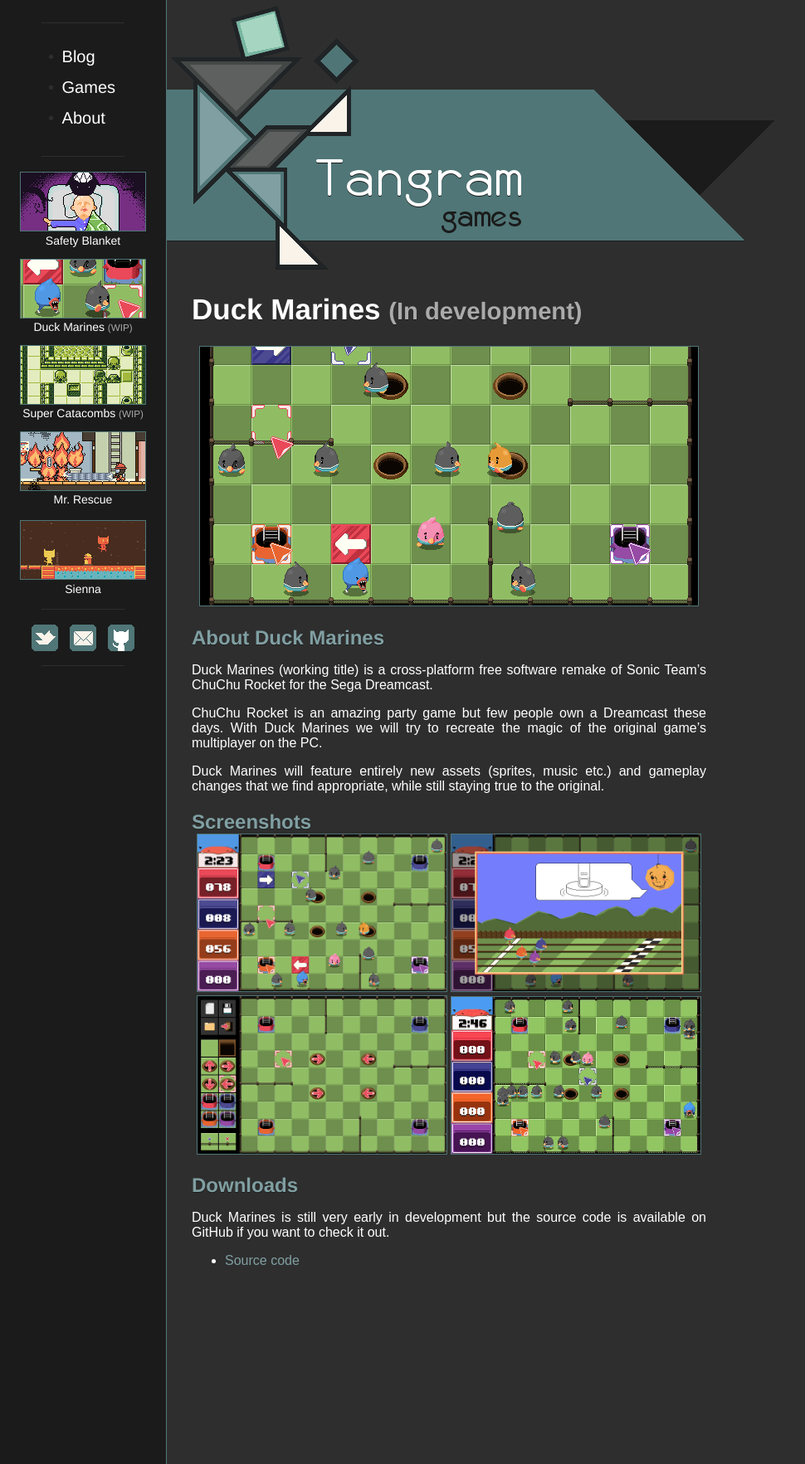
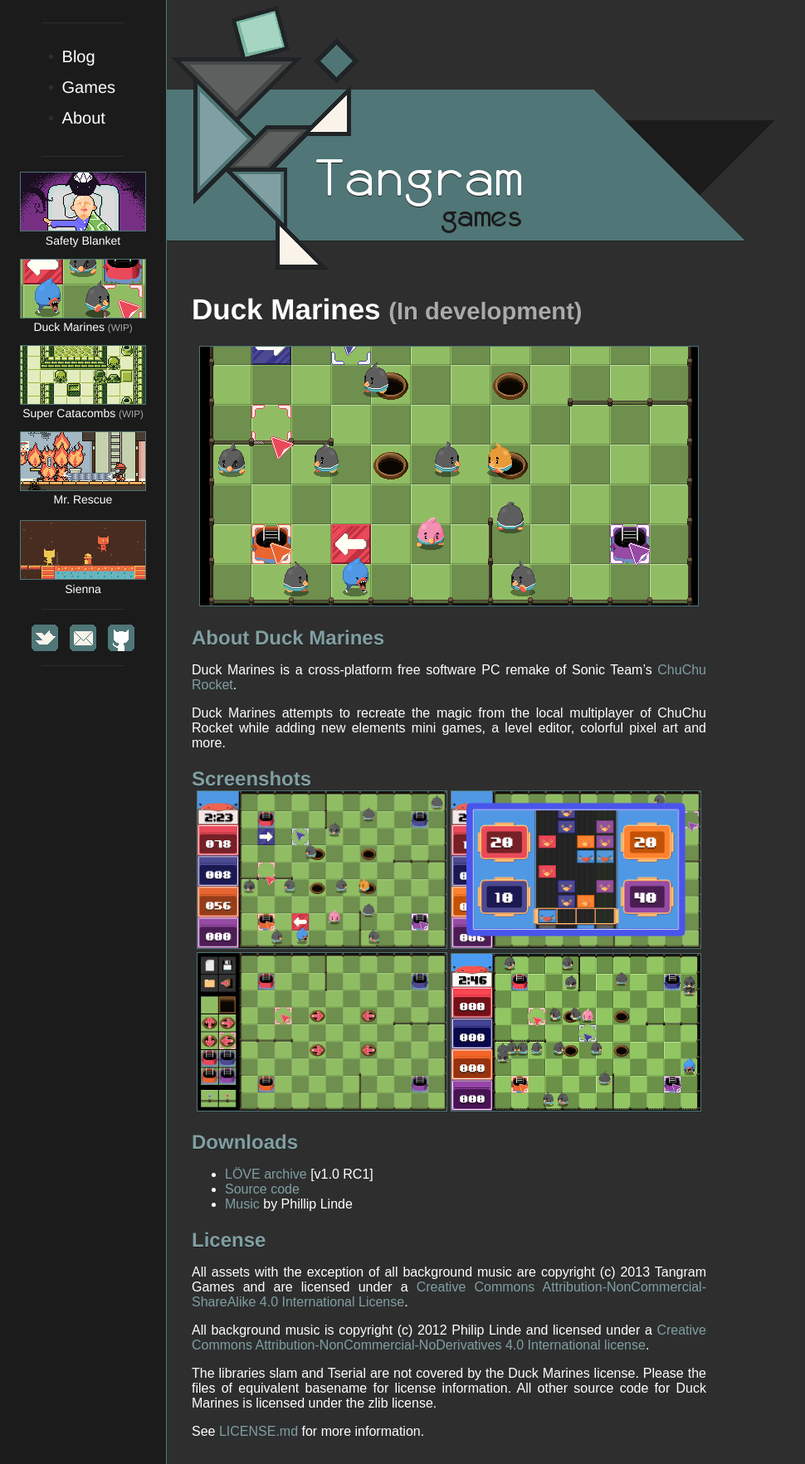
Before and after one commit to TangramGames/tangramgames.github.io, a Jekyll site: the page built from games/duckmarines/index.md, in a window 1280 px wide. Shown: the whole page at 83% size, without its empty margins (0-970 px from the left). Built offline with Jekyll 4.4.1, drawn with Linux system fonts in a browser that asks for light colours; some web fonts are replaced.

Commit message:
Updated Duck Marines license info and replaced a screenshot

```diff
--- a/games/duckmarines/index.md
+++ b/games/duckmarines/index.md
@@ -4,16 +4,16 @@
 header: images/header.png
 images:
   - images/teaser.png
-  - images/buttonmash.gif
+  - images/duckbeat.png
   - images/leveleditor.png
   - images/vacuum.gif
 ---
 ## About Duck Marines ##
-Duck Marines (working title) is a cross-platform free software remake of Sonic Team's ChuChu Rocket for the Sega Dreamcast.
 
-ChuChu Rocket is an amazing party game but few people own a Dreamcast these days. With Duck Marines we will try to recreate the magic of the original game's multiplayer on the PC.
+Duck Marines is a cross-platform free software PC remake of Sonic Team's [ChuChu Rocket](http://en.wikipedia.org/wiki/ChuChu_Rocket!).
 
-Duck Marines will feature entirely new assets (sprites, music etc.) and gameplay changes that we find appropriate, while still staying true to the original.
+Duck Marines attempts to recreate the magic from the local multiplayer of ChuChu Rocket while adding new elements mini games, a level editor,
+colorful pixel art and more.
 
 ## Screenshots ##
 <div class="centered-div">
@@ -26,7 +26,20 @@
 
 ## Downloads ##
 
-Duck Marines is still very early in development but the source code is available on GitHub if
-you want to check it out.
+* [LÖVE archive](https://github.com/SimonLarsen/duckmarines/releases/download/v1.0-rc1/duckmarines-1.0-rc1.love) [v1.0 RC1]
+* [Source code](https://github.com/SimonLarsen/duckmarines)
+* [Music](http://telefuturenow.com/linde-stone-soup/) by Phillip Linde
 
-* [Source code](https://github.com/SimonLarsen/duckmarines)
+## License ##
+
+All assets with the exception of all background music are copyright (c) 2013 Tangram Games and are licensed under a
+[Creative Commons Attribution-NonCommercial-ShareAlike 4.0 International License](http://creativecommons.org/licenses/by-nc-sa/4.0/).
+
+All background music is copyright (c) 2012 Philip Linde and licensed under a
+[Creative Commons Attribution-NonCommercial-NoDerivatives 4.0 International license](http://creativecommons.org/licenses/by-nc-nd/4.0/).
+
+The libraries slam and Tserial are not covered by the Duck Marines license.
+Please the files of equivalent basename for license information.
+All other source code for Duck Marines is licensed under the zlib license.
+
+See [LICENSE.md](https://raw.githubusercontent.com/SimonLarsen/duckmarines/master/LICENSE.md) for more information.
```
Also changed, not shown: games/duckmarines/images/buttonmash.gif (deleted), games/duckmarines/images/duckbeat.png (added).
